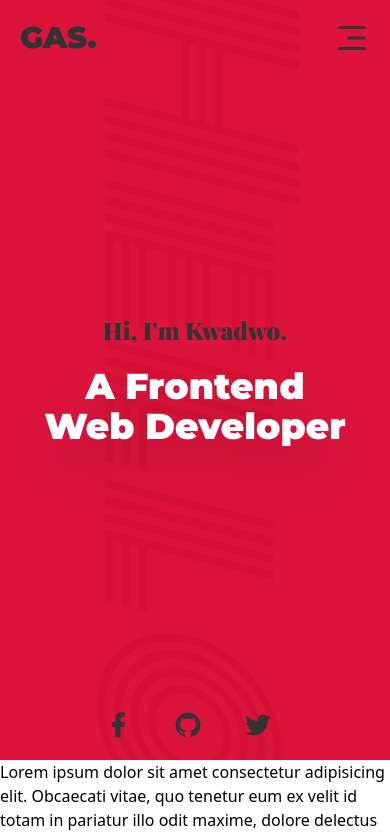
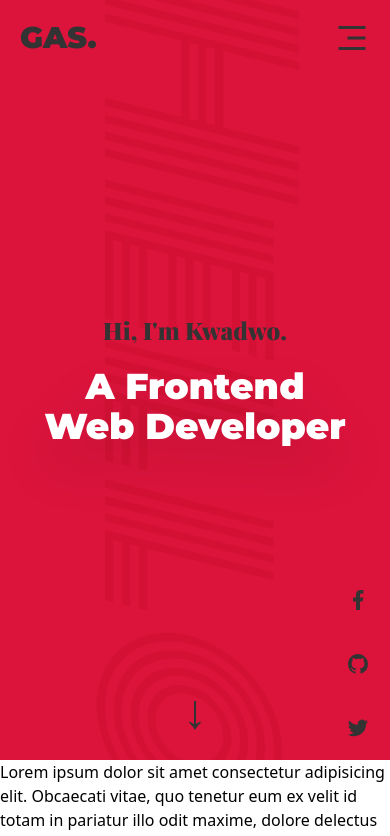
Before and after one commit to just-jhorge/portfolio-v1, a React (Create React App) app: page / in a window 390 px wide. Shown: the top 836 px of the page. Built offline with nearby package versions, Linux system fonts and the light colour scheme.

Commit message:
improvements and bug fixes

```diff
--- a/src/components/Intro.js
+++ b/src/components/Intro.js
@@ -18,18 +18,18 @@ const Intro = () => {
                     web developer
                 </p>
             </div>
-            <div className="absolute z-20 right-[30%] md:right-10 bottom-5 md:bottom-[35%] flex md:flex-col items-center justify-between md:space-y-20 md:space-x-0 space-x-10 space-y-0">
-                <Link to="/" className="text-3xl text-ash">
+            <div className="absolute z-20 right-5 md:right-10 bottom-5 flex flex-col items-center justify-between space-y-10 md:space-y-20">
+                <Link to="/" className="text-2xl md:text-3xl text-ash">
                     <RiFacebookFill />
                 </Link>
-                <Link to="/" className="text-3xl text-ash">
+                <Link to="/" className="text-2xl md:text-3xl text-ash">
                     <RiGithubFill />
                 </Link>
-                <Link to="/" className="text-3xl text-ash">
+                <Link to="/" className="text-2xl md:text-3xl text-ash">
                     <RiTwitterFill />
                 </Link>
             </div>
-            <div className="hidden md:block absolute z-20 bottom-10 animate-bounce">
+            <div className="block absolute z-20 bottom-5 md:bottom-10 animate-bounce">
                 <span className="text-5xl text-ash">&#8595;</span>
             </div>
         </header>
```
